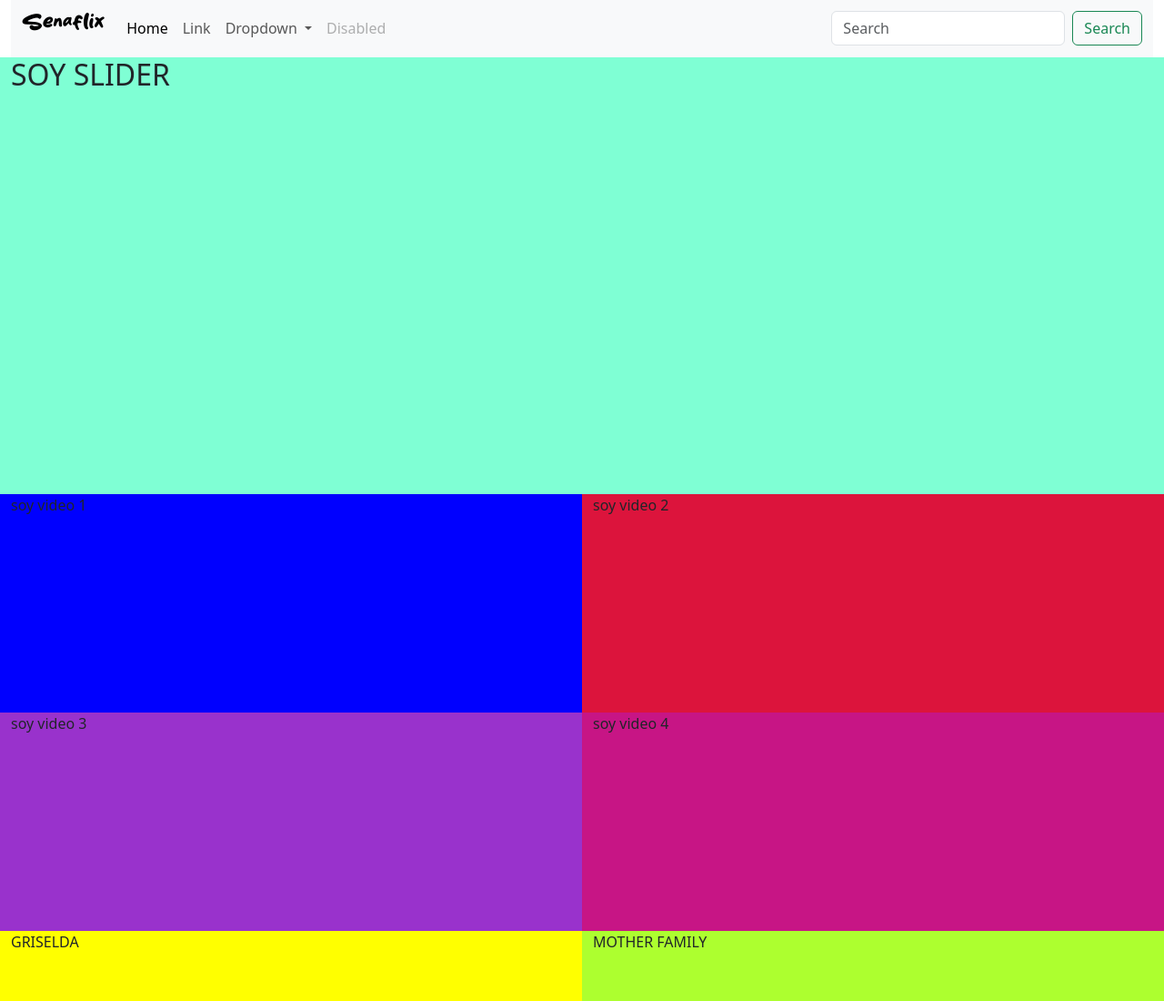
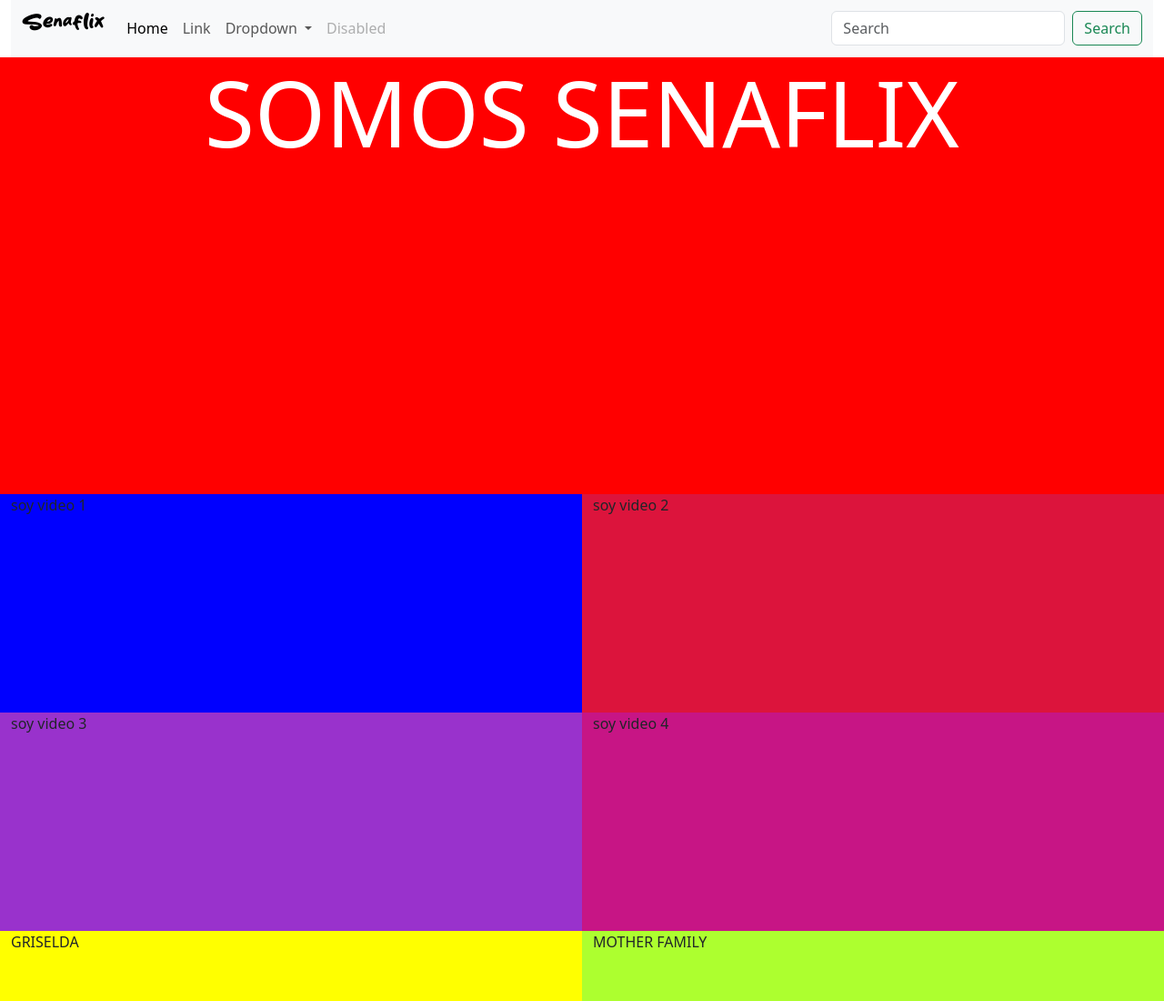
Before and after one commit to pacgrafica/senaflix, a plain HTML site: page index.html in a window 1280 px wide. Shown: the top 1100 px of the page at 91% size. Drawn offline with nearby package versions, Linux system fonts and the light colour scheme.

Commit message:
pinte el slider de rojo y fpuse una fuente grande centrada que dice somos senaflix

```diff
--- a/css/styles.css
+++ b/css/styles.css
@@ -10,7 +10,7 @@ body {
     height: 5rem;
 }
 .slider {
-    background-color: aquamarine;
+    background-color: red;
     height: 30rem;
 }
 .caja1 {
--- a/index.html
+++ b/index.html
@@ -49,7 +49,7 @@
       </nav>
         <div class="row">
           <div class="col-12 slider">
-            <h2>SOY SLIDER</h2>
+            <h2 class="display-4 text-center text-white" style="font-size: 100px;">SOMOS SENAFLIX</h2>
           </div>
         </div>
         <!--ACA INICIA UNA SECCION DE VIDEOS-->
```
